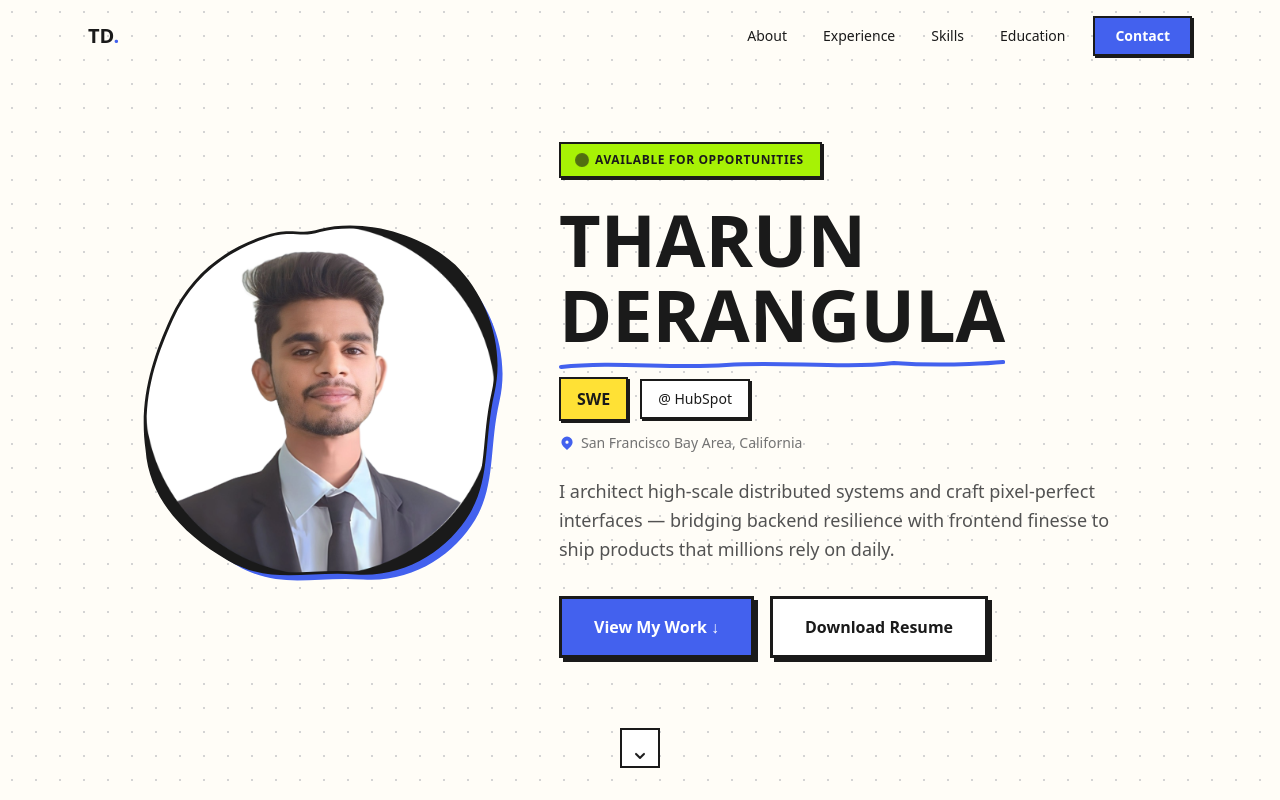
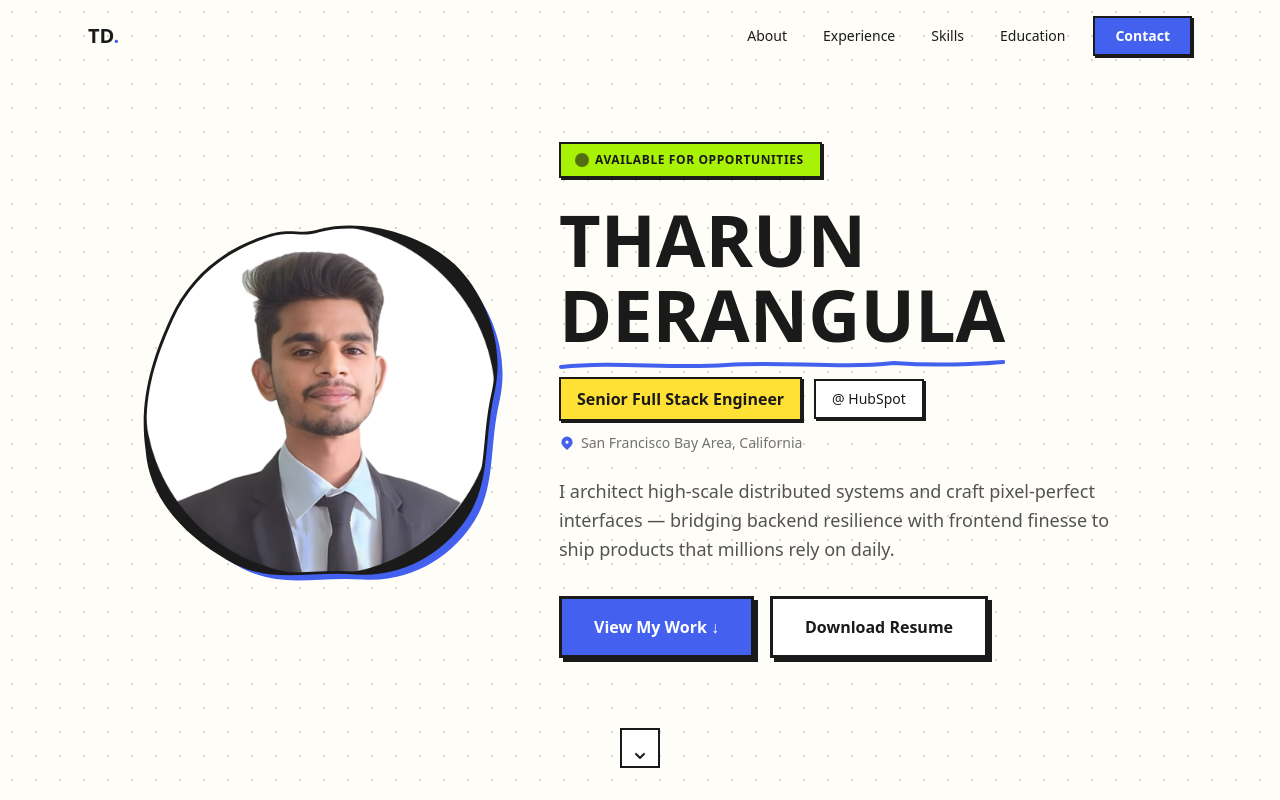
Before and after one commit to tharunderangula1/newproject2026, a Next.js app: page / in a window 1280 px wide. Shown: the top 800 px of the page. Built offline with nearby package versions, Linux system fonts and the light colour scheme.

Commit message:
Replace SWE with Senior Full Stack Engineer

```diff
--- a/src/app/layout.tsx
+++ b/src/app/layout.tsx
@@ -13,7 +13,7 @@ const geistMono = Geist_Mono({
 });
 
 export const metadata: Metadata = {
-  title: "Tharun Derangula | SWE",
+  title: "Tharun Derangula | Senior Full Stack Engineer",
   description: "Full-stack Software Engineer | Portfolio",
 };
 
--- a/src/components/Hero.tsx
+++ b/src/components/Hero.tsx
@@ -110,7 +110,7 @@ export default function Hero() {
           {/* Subtitle + Location */}
           <motion.div variants={item} className="mt-6 flex flex-wrap items-center gap-3">
             <span className="neo-border-2 bg-yellow px-4 py-2 font-display text-base font-bold text-black neo-shadow-sm">
-              SWE
+              Senior Full Stack Engineer
             </span>
             <span className="neo-border-2 bg-white px-4 py-2 font-mono text-sm text-black neo-shadow-sm">
               @ HubSpot
```
